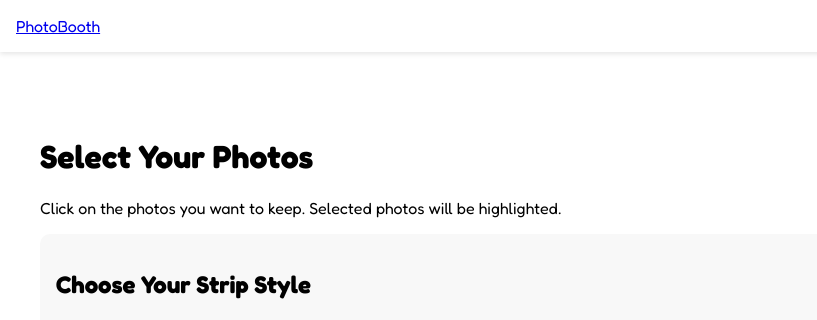
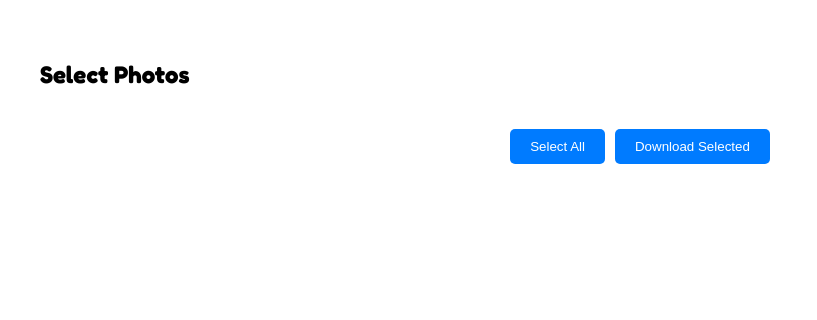
Before and after one commit to joshykryst/Snapbound, a PHP site: page /selectphotos.html in a window 1280 px wide. Shown: the top 320 px of the page, without its empty margins (0-817 px from the left). After the commit the page ends 164 px from the top, so only its background shows below. Run offline with PHP 8.4, Linux system fonts and the light colour scheme.

Commit message:
Add files via upload

```diff
--- a/picture.css
+++ b/picture.css
@@ -186,6 +186,61 @@
     z-index: 10;
 }
 
+/* Select photos page styles */
+.select-photos-container {
+    max-width: 1200px;
+    margin: 20px auto;
+    padding: 20px;
+}
+
+.photos-grid {
+    display: grid;
+    grid-template-columns: repeat(auto-fill, minmax(200px, 1fr));
+    gap: 20px;
+    margin: 20px 0;
+}
+
+.photo-container {
+    position: relative;
+    border: 1px solid #ddd;
+    padding: 10px;
+    border-radius: 5px;
+}
+
+.photo-container img {
+    width: 100%;
+    height: auto;
+    display: block;
+}
+
+.photo-container input[type="checkbox"] {
+    position: absolute;
+    top: 10px;
+    right: 10px;
+    width: 20px;
+    height: 20px;
+}
+
+.selection-controls {
+    display: flex;
+    gap: 10px;
+    justify-content: center;
+    margin-top: 20px;
+}
+
+.selection-controls button {
+    padding: 10px 20px;
+    border: none;
+    border-radius: 5px;
+    background-color: #007bff;
+    color: white;
+    cursor: pointer;
+}
+
+.selection-controls button:hover {
+    background-color: #0056b3;
+}
+
 /* Media queries */
 @media (max-width: 1024px) {
     .booth-container {
--- a/selectphotos.html
+++ b/selectphotos.html
@@ -3,73 +3,43 @@
 <head>
     <meta charset="UTF-8">
     <meta name="viewport" content="width=device-width, initial-scale=1.0">
-    <title>Select Your Photos</title>
-    <link rel="stylesheet" href="selectphotos.css">
-    <link href="https://fonts.googleapis.com/css2?family=Fredoka:wght@400;500;600;700&display=swap" rel="stylesheet">
+    <title>Select Photos - SnapBound</title>
+    <link rel="stylesheet" href="picture.css">
 </head>
 <body>
-    <nav class="nav-bar">
-        <div class="nav-container">
-            <a href="home.php" class="logo">PhotoBooth</a>
-        </div>
-    </nav>
-
-    <div class="container">
-        <h1>Select Your Photos</h1>
-        <p>Click on the photos you want to keep. Selected photos will be highlighted.</p>
-
-        <div class="strip-options">
-            <h2>Choose Your Strip Style</h2>
-
-            <div class="strip-templates">
-                <div class="strip-template" data-template="classic">
-                    <div class="photo-placeholder">
-                        <img src="placeholder.jpg" alt="Photo 1">
-                    </div>
-                    <div class="photo-placeholder">
-                        <img src="placeholder.jpg" alt="Photo 2">
-                    </div>
-                    <div class="photo-placeholder">
-                        <img src="placeholder.jpg" alt="Photo 3">
-                    </div>
-                    <div class="photo-placeholder">
-                        <img src="placeholder.jpg" alt="Photo 4">
-                    </div>
-                </div>
-            </div>
-
-            <h3>Choose Strip Color</h3>
-            <div class="color-options">
-                <div class="color-option selected" data-color="White" title="White"></div>
-                <div class="color-option" data-color="Red" title="Red"></div>
-                <div class="color-option" data-color="Blue" title="Blue"></div>
-                <div class="color-option" data-color="Yellow" title="Yellow"></div>
-                <div class="color-option" data-color="Purple" title="Purple"></div>
-                <div class="color-option" data-color="Green" title="Green"></div>
-                <div class="color-option" data-color="Copper" title="Copper"></div>
-            </div>
-
-            <h3>Choose Photo Effect</h3>
-            <div class="effect-options">
-                <div class="effect-option selected" data-effect="none">Normal</div>
-                <div class="effect-option" data-effect="grayscale">Black & White</div>
-                <div class="effect-option" data-effect="sepia">Sepia</div>
-                <div class="effect-option" data-effect="vintage">Vintage</div>
-                <div class="effect-option" data-effect="contrast">High Contrast</div>
-            </div>
-        </div>
-
+    <div class="select-photos-container">
+        <h2>Select Photos</h2>
         <div class="photos-grid" id="photosGrid">
             <!-- Photos will be loaded here -->
         </div>
-
-        <div class="action-buttons">
-            <button class="btn btn-primary" id="downloadBtn">Download Selected</button>
-            <button class="btn btn-primary" id="downloadStripBtn">Download PhotoStrip</button>
-            <button class="btn btn-secondary" onclick="window.location.href='Picture.php'">Take New Photos</button>
+        <div class="selection-controls">
+            <button id="selectAllBtn">Select All</button>
+            <button id="downloadBtn">Download Selected</button>
         </div>
     </div>
 
-    <script src="selectphotos.js"></script>
+    <script>
+        document.addEventListener('DOMContentLoaded', () => {
+            const photosGrid = document.getElementById('photosGrid');
+            const capturedImages = JSON.parse(localStorage.getItem('capturedImages')) || [];
+
+            // Display the captured images
+            capturedImages.forEach((imageData, index) => {
+                const imgContainer = document.createElement('div');
+                imgContainer.className = 'photo-container';
+
+                const img = document.createElement('img');
+                img.src = imageData;
+
+                const checkbox = document.createElement('input');
+                checkbox.type = 'checkbox';
+                checkbox.id = `photo-${index}`;
+
+                imgContainer.appendChild(img);
+                imgContainer.appendChild(checkbox);
+                photosGrid.appendChild(imgContainer);
+            });
+        });
+    </script>
 </body>
 </html>
```
Also changed, not shown: picture.js (+10 -12 lines).
